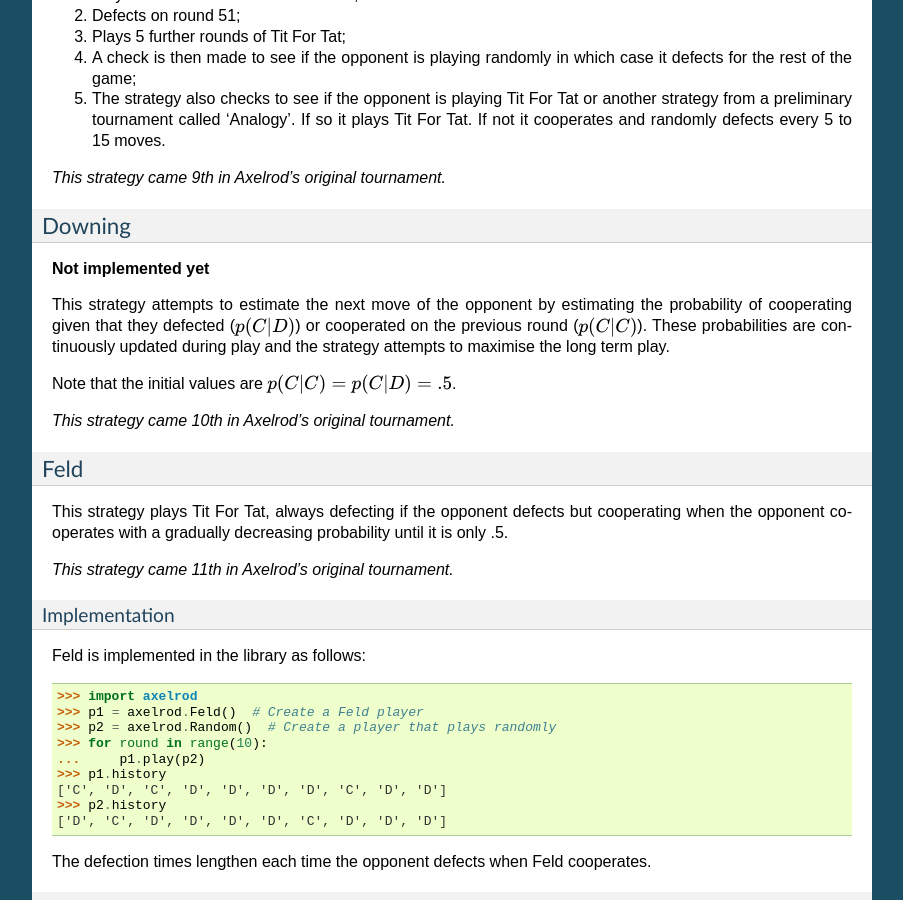
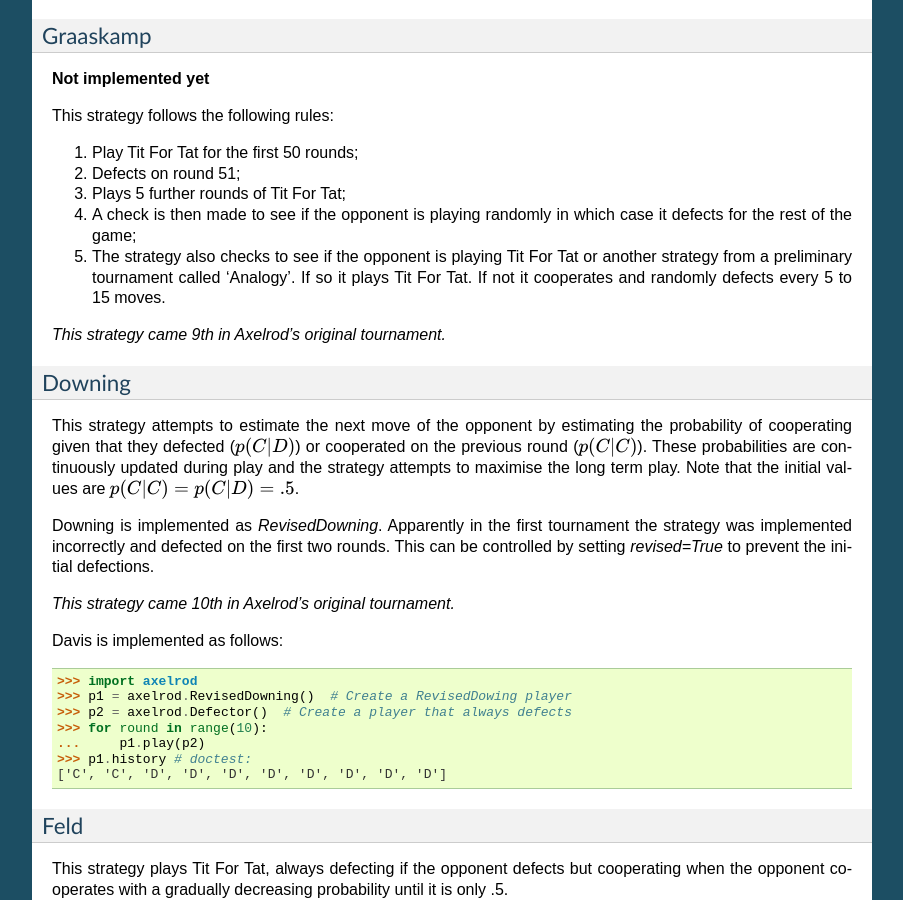
Before and after one commit to Axelrod-Python/Axelrod, a Sphinx documentation site: the page built from docs/reference/overview_of_strategies.rst, in a window 1280 px wide and 900 px high, scrolled down 4259 px. Shown: the whole window, without its empty margins (198-1101 px from the left). Built offline with Sphinx 7.4.7, drawn with Linux system fonts in a browser that asks for light colours; some of the changed text lies outside the part shown.

Commit message:
Updated documentation with new strategy descriptions

```diff
--- a/docs/reference/overview_of_strategies.rst
+++ b/docs/reference/overview_of_strategies.rst
@@ -22,7 +22,7 @@
 +--------------------------+-------------------------------------------+--------------------------+
 | `Tideman and Chieruzzi`_ | Tideman and Chieruzzi (authors' names)    | Not Implemented          |
 +--------------------------+-------------------------------------------+--------------------------+
-| `Nydegger`_              | Nydegger (author's name)                  | Not Implemented          |
+| `Nydegger`_              | Nydegger (author's name)                  | :code:`Nydegger`         |
 +--------------------------+-------------------------------------------+--------------------------+
 | `Grofman`_               | Grofman (author's name)                   | :code:`Grofman`          |
 +--------------------------+-------------------------------------------+--------------------------+
@@ -36,7 +36,7 @@
 +--------------------------+-------------------------------------------+--------------------------+
 | `Graaskamp`_             | Graaskamp (author's name)                 | Not Implemented          |
 +--------------------------+-------------------------------------------+--------------------------+
-| `Downing`_               | Downing (author's name)                   | Not Implemented          |
+| `Downing`_               | Downing (author's name)                   | :code:`RevisedDowning    |
 +--------------------------+-------------------------------------------+--------------------------+
 | `Feld`_                  | Feld (author's name)                      | :code:`Feld`             |
 +--------------------------+-------------------------------------------+--------------------------+
@@ -44,7 +44,7 @@
 +--------------------------+-------------------------------------------+--------------------------+
 | `Tullock`_               | Tullock (author's name)                   | :code:`Tullock`          |
 +--------------------------+-------------------------------------------+--------------------------+
-| `Unnamed Strategy`_      | Unnamed Strategy (by a Grad Student in    | Not Implemented          |
+| `Unnamed Strategy`_      | Unnamed Strategy (by a Grad Student in    | :code:`UnnamedStrategy`  |
 |                          | Political Science)                        |                          |
 +--------------------------+-------------------------------------------+--------------------------+
 | :ref:`random-strategy`   | Random                                    | :code:`Random`           |
@@ -111,8 +111,6 @@
 Nydegger
 ^^^^^^^^
 
-**Not implemented yet**
-
 This strategy begins by playing Tit For Tat for the first 3 rounds with the
 following modifications:
 
@@ -141,12 +139,23 @@
 
 *This strategy came 3rd in Axelrod's original tournament.*
 
+Here is how Nydegger is implemented in the library::
+
+    >>> import axelrod
+    >>> p1 = axelrod.Nydegger()  # Create a Grofman player
+    >>> p2 = axelrod.Defector()  # Create a player that always defects
+    >>> for round in range(5):
+    ...     p1.play(p2)
+    >>> p1.history
+    ['C', 'D', 'D', 'C', 'C']
+
 Grofman
 ^^^^^^^
 
-This is a pretty simple strategy: it cooperates with probability
-:math:`\frac{2}{7}`. In contemporary terminology, this is a memory-one player
-with all four conditional probabilities of cooperation equal to
+This is a pretty simple strategy: it cooperates on the first two rounds and
+returns the opponent's last action for the next 5. For the rest of the game
+Grofman cooperates if both players selected the same action in the previous
+round, and otherwise cooperates randomly with probability
 :math:`\frac{2}{7}`.
 
 *This strategy came 4th in Axelrod's original tournament.*
@@ -158,7 +167,7 @@
 
     >>> import axelrod
     >>> p1 = axelrod.Grofman()  # Create a Grofman player
-    >>> p2 = axelrod.Random()  # Create a player that plays randomly
+    >>> p2 = axelrod.Defector()  # Create a player that plays randomly
     >>> for round in range(5):
     ...     p1.play(p2)
     >>> p1.history   # doctest: +SKIP
@@ -276,18 +285,27 @@
 
 Downing
 ^^^^^^^
-
-**Not implemented yet**
-
 This strategy attempts to estimate the next move of the opponent by estimating
 the probability of cooperating given that they defected (:math:`p(C|D)`) or
 cooperated on the previous round (:math:`p(C|C)`). These probabilities are
 continuously updated during play and the strategy attempts to maximise the long
-term play.
+term play. Note that the initial values are :math:`p(C|C)=p(C|D)=.5`.
 
-Note that the initial values are :math:`p(C|C)=p(C|D)=.5`.
+Downing is implemented as `RevisedDowning`. Apparently in the first tournament
+the strategy was implemented incorrectly and defected on the first two rounds.
+This can be controlled by setting `revised=True` to prevent the initial defections.
 
 *This strategy came 10th in Axelrod's original tournament.*
+
+Davis is implemented as follows::
+
+    >>> import axelrod
+    >>> p1 = axelrod.RevisedDowning()  # Create a RevisedDowing player
+    >>> p2 = axelrod.Defector()  # Create a player that always defects
+    >>> for round in range(10):
+    ...     p1.play(p2)
+    >>> p1.history # doctest:
+    ['C', 'C', 'D', 'D', 'D', 'D', 'D', 'D', 'D', 'D']
 
 Feld
 ^^^^
@@ -370,8 +388,6 @@
 Unnamed Strategy
 ^^^^^^^^^^^^^^^^
 
-**Not implemented yet**
-
 Apparently written by a grad student in political science whose name was withheld,
 this strategy cooperates with a given probability :math:`P`. This probability
 (which has initial value .3) is updated every 10 rounds based on whether the
@@ -379,9 +395,26 @@
 Furthermore, if after round 130 the strategy is losing then :math:`P` is also
 adjusted.
 
+Since the original code is not available and was apparently complicated, we have
+implemented this strategy based published descriptions. The strategy cooperates
+with a random probability between 0.3 and 0.7.
+
 *This strategy came 14th in Axelrod's original tournament.*
 
 .. _random-strategy:
+
+Here is how this is implemented in the library::
+
+   >>> import axelrod
+   >>> p1 = axelrod.UnnamedStrategy()
+   >>> p2 = axelrod.Random()  # Create a player that plays randomly
+   >>> for round in range(5):
+   ...     p1.play(p2)
+   >>> p1.history  # doctest: +SKIP
+   ['C', 'C', 'C', 'D', 'D']
+   >>> p2.history  # doctest: +SKIP
+   ['D', 'C', 'D', 'D', 'C']
+
 
 Random
 ^^^^^^
--- a/docs/tutorials/contributing/strategy/writing_the_new_strategy.rst
+++ b/docs/tutorials/contributing/strategy/writing_the_new_strategy.rst
@@ -8,7 +8,7 @@
 
     >>> import axelrod as axl
     >>> len(axl.strategies)
-    103
+    104
 
 If you're not sure if you have a strategy that has already been implemented
 please get in touch: `via the gitter room
--- a/docs/tutorials/further_topics/classification_of_strategies.rst
+++ b/docs/tutorials/further_topics/classification_of_strategies.rst
@@ -30,7 +30,7 @@
 make a decision::
 
     >>> len([s for s in axl.strategies if s().classifier['memory_depth']==1])
-    13
+    12
 
 Similarly, strategies that :code:`manipulate_source`, :code:`manipulate_state`
 and/or :code:`inspect_source` return :code:`False` for the :code:`obey_axelrod`
```
